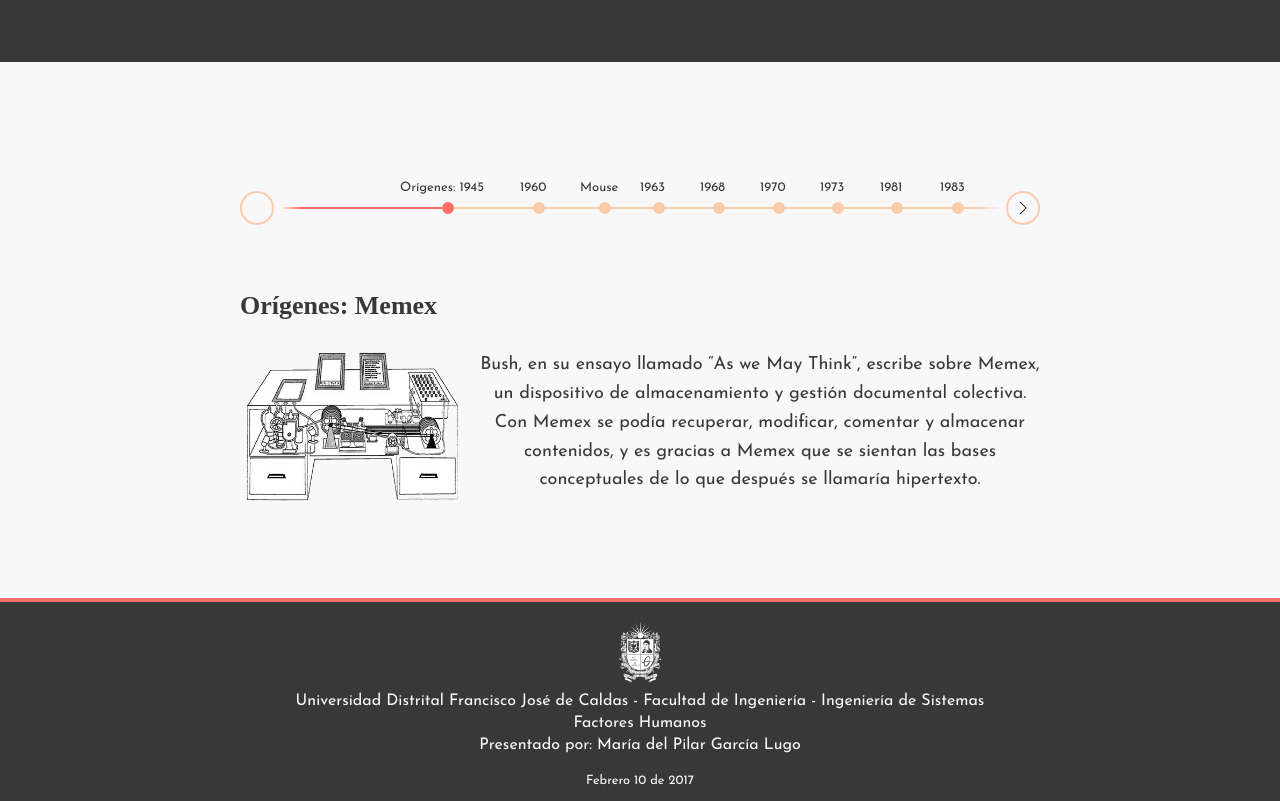
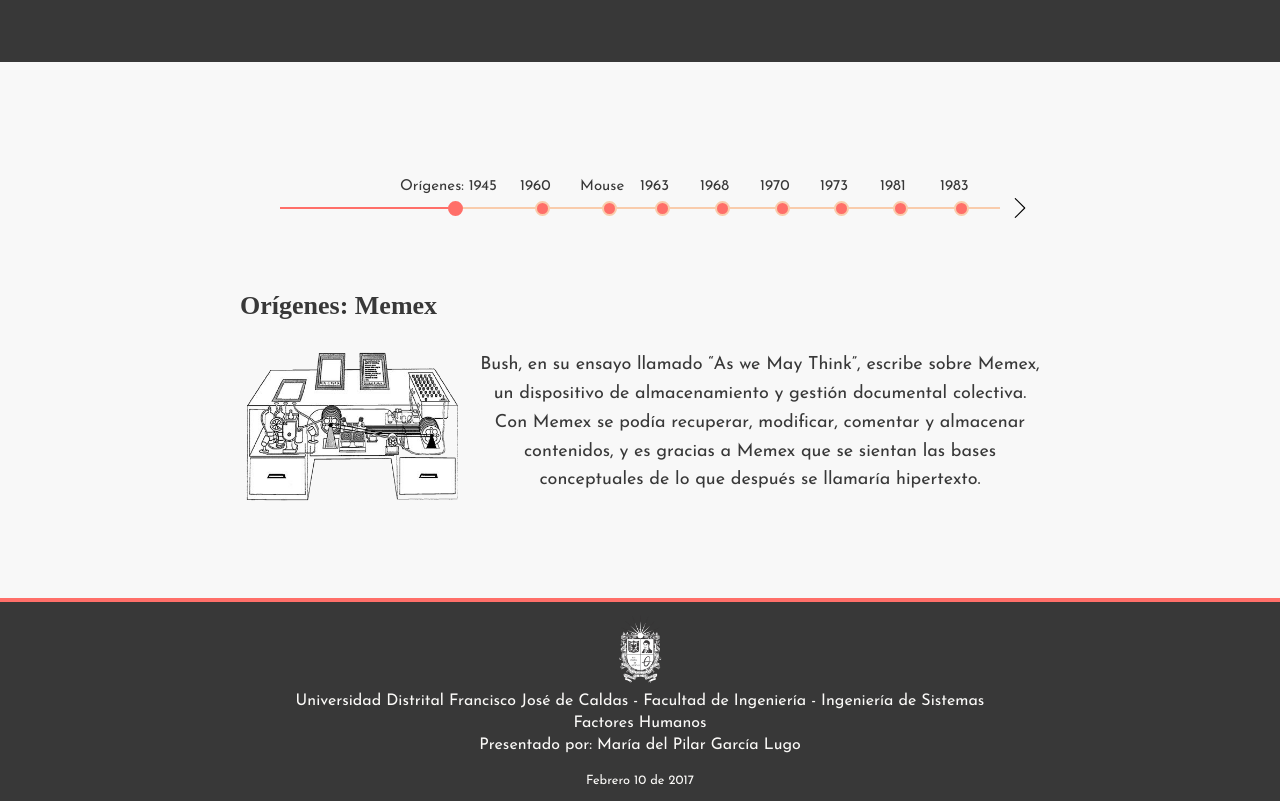
Before and after one commit to dpilargarcia/Timeline_HCI, a plain HTML site: page index.html in a window 1280 px wide. Shown: the part 138-939 px from the top of the page. Drawn offline with Linux system fonts and the light colour scheme; a web font is replaced by a local one.

Commit message:
Finished!

```diff
--- a/scss/_estilo.sass
+++ b/scss/_estilo.sass
@@ -38,7 +38,6 @@ a
         margin: 0 40px
         overflow: hidden
         &::after, &::before
-            /* these are used to create a shadow effect at the sides of the timeline */
             content: ''
             position: absolute
             z-index: 2
@@ -47,27 +46,20 @@ a
             width: 20px
         &::before
             left: 0
-            background-image: -webkit-linear-gradient( left , #f8f8f8, rgba(248, 248, 248, 0))
-            background-image: linear-gradient(to right, #f8f8f8, rgba(248, 248, 248, 0))
         &::after
             right: 0
-            background-image: -webkit-linear-gradient( right , #f8f8f8, rgba(248, 248, 248, 0))
-            background-image: linear-gradient(to left, #f8f8f8, rgba(248, 248, 248, 0))
 
     .events
-        /* this is the grey line/timeline */
         position: absolute
         z-index: 1
         left: 0
         top: 49px
         height: 2px
-        /* width will be set using JavaScript */
         background: $color4
         -webkit-transition: -webkit-transform 0.4s
         -moz-transition: -moz-transform 0.4s
         transition: transform 0.4s
     .filling-line
-        /* this is used to create the green line filling the timeline */
         position: absolute
         z-index: 1
         left: 0
@@ -93,9 +85,9 @@ a
         bottom: 0
         z-index: 2
         text-align: center
-        font-size: 1.3rem
+        font-size: 1.5rem
         padding-bottom: 15px
-        color: #383838
+        color: $color1
         /* fix bug on Safari - text flickering while timeline translates */
         -webkit-transform: translateZ(0)
         -moz-transform: translateZ(0)
@@ -103,17 +95,16 @@ a
         -o-transform: translateZ(0)
         transform: translateZ(0)
         &::after
-            /* this is used to create the event spot */
             content: ''
             position: absolute
             left: 50%
             right: auto
-            bottom: -5px
-            height: 12px
-            width: 12px
+            bottom: -7px
+            height: 15px
+            width: 15px
             border-radius: 50%
             border: 2px solid $color4
-            background-color: $color4
+            background-color: $color2
         .no-touch &:hover::after
             background-color: $color2
             border-color: $color2
@@ -132,32 +123,24 @@ a
             content: 'desktop'
 
 .cd-timeline-navigation a
-    /* these are the left/right arrows to navigate the timeline */
     position: absolute
     z-index: 1
     @include center(y)
-    height: 34px
-    width: 34px
-    border-radius: 50%
-    border: 2px solid $color4
+    height: 40px
+    width: 40px
+    border: none
     /* replace text with an icon */
     overflow: hidden
-    color: transparent
     text-indent: 100%
     white-space: nowrap
-    -webkit-transition: border-color 0.3s
-    -moz-transition: border-color 0.3s
-    transition: border-color 0.3s
-
     &::after
         /* arrow icon */
         content: ''
         position: absolute
-        height: 13px
-        width: 13px
+        height: 20px
+        width: 20px
         @include center
         background: url(../imgs/next.svg) no-repeat 0 0
-
     &.prev
         left: 0
         -webkit-transform: translateY(-50%) rotate(180deg)
@@ -172,7 +155,7 @@ a
     &.inactive
         cursor: not-allowed
         &::after
-            background-position: 0 -16px
+            background-position: 0 -20px
         .no-touch &:hover
             border-color: $color4
 
@@ -250,8 +233,6 @@ a
     @include MQ(M)
         h2
             font-size: 7rem
-        em
-            font-size: 2rem
         p
             font-size: 1.8rem
 
```
Also changed, not shown: scss/main.css, 1 other file.
